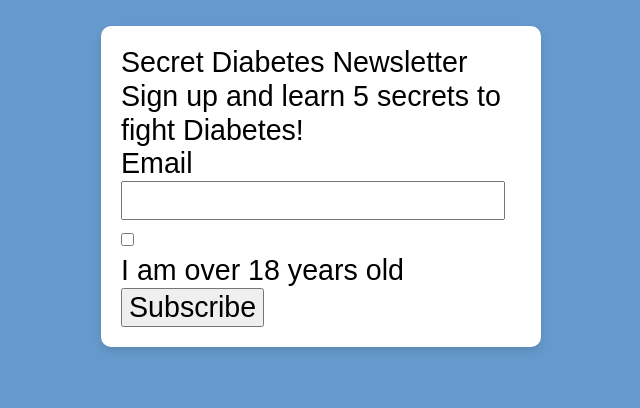
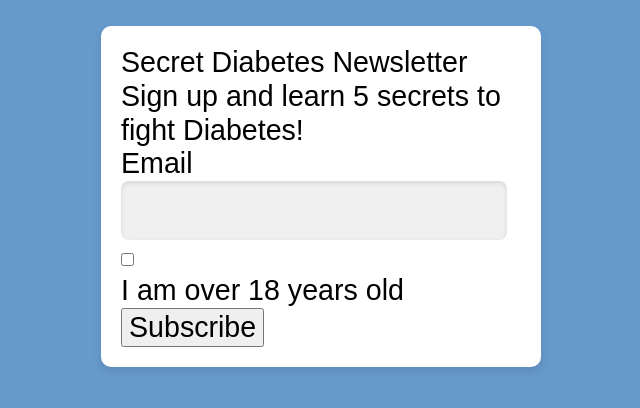
Before and after one commit to ComputerInteraction/lab_3, a plain HTML site: page index.html in a window 1280 px wide. Shown: the whole page, without its empty margins (319-959 px from the left). Drawn offline with nearby package versions, Linux system fonts and the light colour scheme; a web font is replaced by a local one.

Commit message:
Changing the email input box to have no borders

```diff
--- a/css/screen.css
+++ b/css/screen.css
@@ -225,3 +225,12 @@ main {
   box-shadow: 0 4px 8px rgba(0, 0, 0, 0.1);
   border: none;
 }
+
+input[type="email"] {
+  width: 90%;
+  padding: 13px;
+  background: #f0f0f0;
+  border-radius: 8px;
+  border: none;
+  box-shadow: inset 0 2px 5px rgba(0, 0, 0, 0.1);
+}
```
